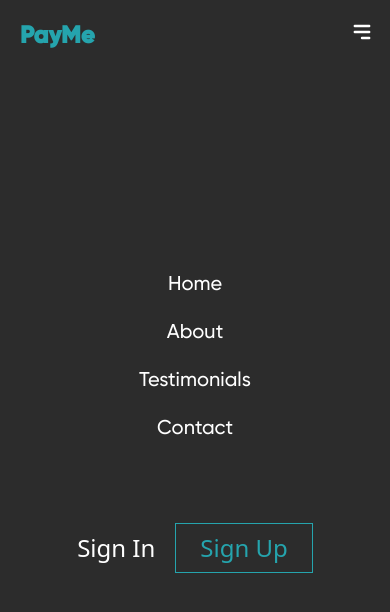
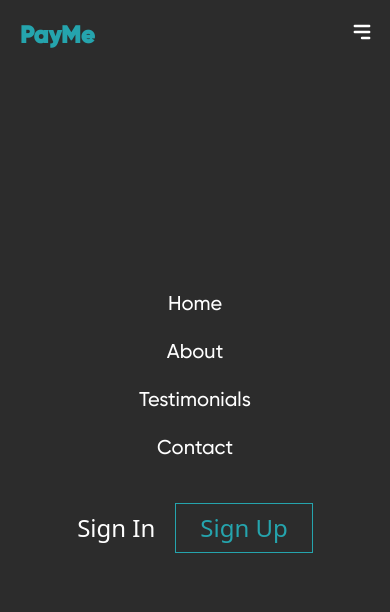
Before and after one commit to TheMordhon1/freelance-web, a Next.js app: page / in a window 390 px wide. Shown: the top 612 px of the page. Built offline with nearby package versions, Linux system fonts and the light colour scheme.

Commit message:
cek font size button

```diff
--- a/components/ButtonMobile.jsx
+++ b/components/ButtonMobile.jsx
@@ -2,7 +2,7 @@ import Link from "next/link";
 
 export default function ButtonMobile() {
   return (
-    <div className="text-white flex items-center gap-5 mt-20 text-2xl lg:hidden">
+    <div className="text-white flex items-center gap-5 mt-10 md:mt-14 text-2xl lg:hidden">
       <Link href="/signin">
         <a className="cursor-pointer hover:underline decoration-blue">
           Sign In
--- a/components/Navbar.jsx
+++ b/components/Navbar.jsx
@@ -40,7 +40,7 @@ export default function Navbar({}) {
         <ul className="text-center space-y-5 lg:flex lg:flex-row lg:h-auto lg:space-y-0 lg:space-x-10 lg:w-7/12 ">
           {navItem.map((item) => (
             <Link key={item.id} href={item.href}>
-              <li className="gill-medium text-white hover:underline hover:decoration-blue decoration-4 text-xl sm:text-lg md:text-2xl lg:text-black cursor-pointer">
+              <li className="gill-medium text-white hover:underline hover:decoration-blue decoration-4 text-xl md:text-2xl lg:text-black cursor-pointer">
                 {item.name}
               </li>
             </Link>
```
